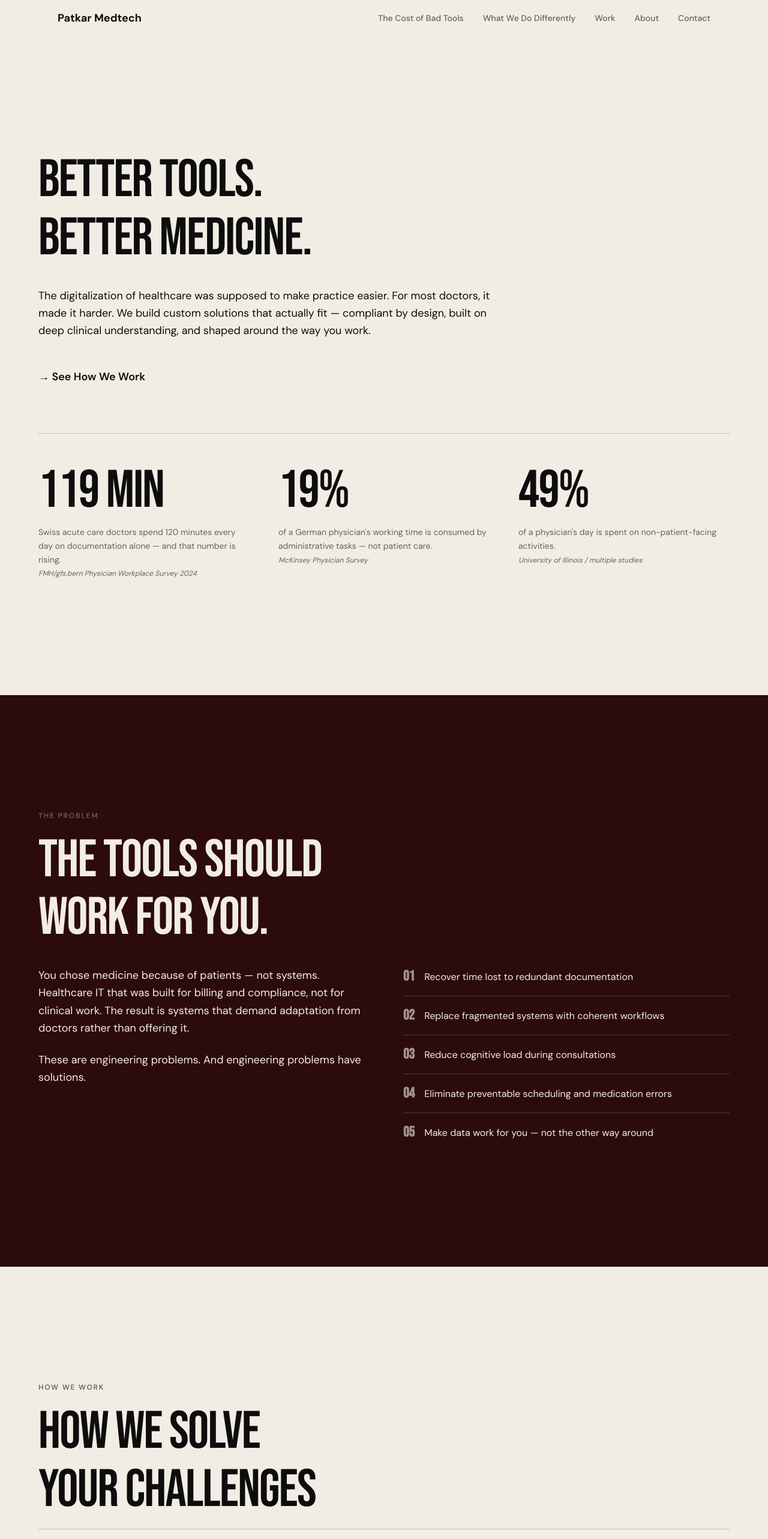
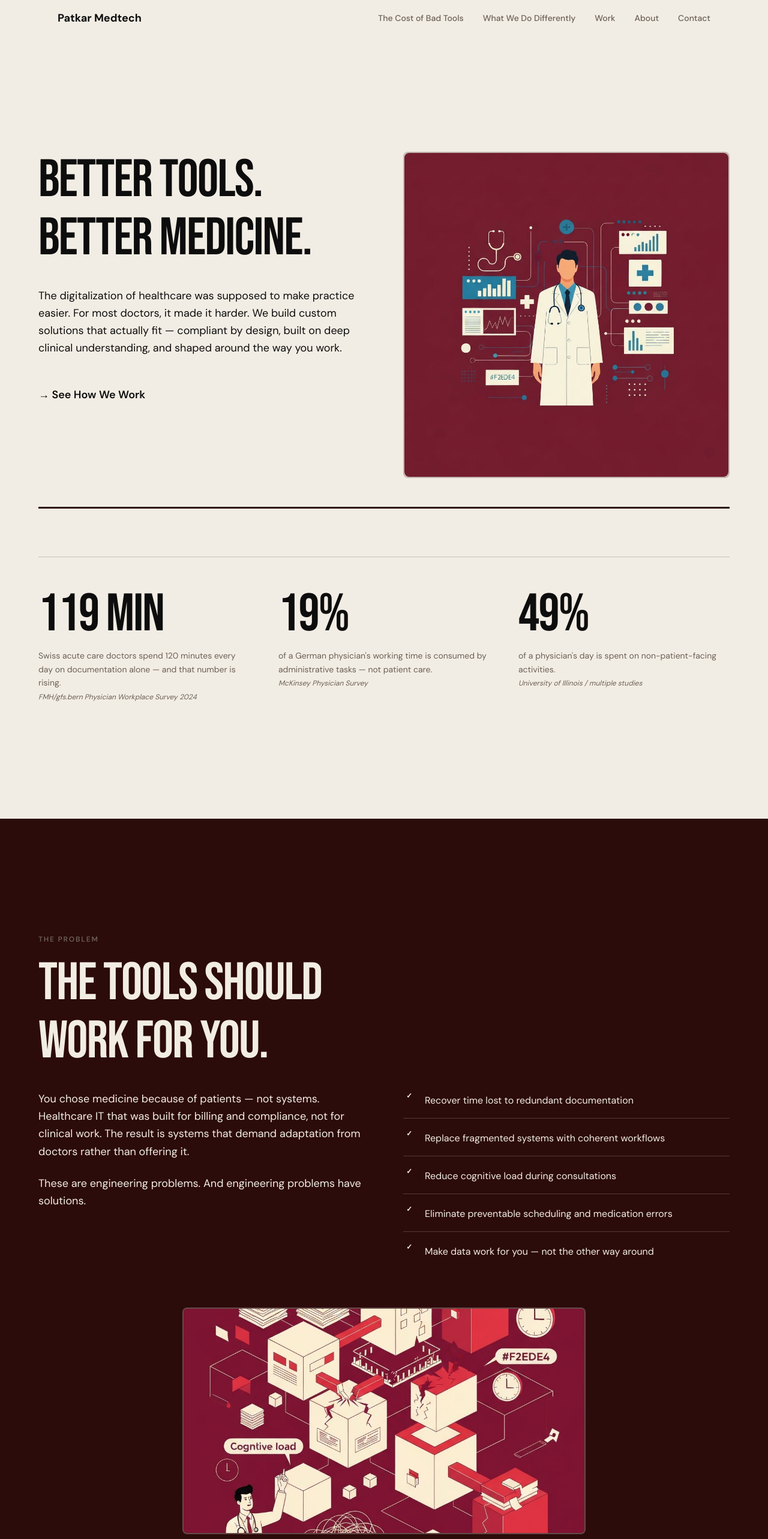
Before and after one commit to nitishspatkar/patkar-medtech-web, a Next.js app: page / in a window 1280 px wide. Shown: the top 2566 px of the page at 60% size. Built offline with nearby package versions, Linux system fonts and the light colour scheme.

Commit message:
Add visual elements, accents, illustrations, and SVG icons for improved design

```diff
--- a/app/globals.css
+++ b/app/globals.css
@@ -63,3 +63,81 @@ body {
   max-height: 1000px;
   opacity: 1;
 }
+
+/* Accent divider lines */
+.accent-divider {
+  height: 3px;
+  background: var(--color-burgundy);
+  margin: 2rem 0;
+}
+
+.accent-divider-sm {
+  height: 2px;
+  background: var(--color-burgundy);
+  margin: 1.5rem 0;
+}
+
+/* Geometric decorative elements */
+.accent-dot {
+  width: 8px;
+  height: 8px;
+  background: var(--color-burgundy);
+  border-radius: 50%;
+}
+
+.accent-dot-row {
+  display: flex;
+  gap: 1rem;
+  align-items: center;
+  margin: 1.5rem 0;
+}
+
+.accent-dot-row span {
+  width: 4px;
+  height: 4px;
+  background: var(--color-burgundy);
+  border-radius: 50%;
+}
+
+/* Section accent background */
+.section-accent-bg {
+  position: relative;
+}
+
+.section-accent-bg::before {
+  content: '';
+  position: absolute;
+  top: 0;
+  left: 0;
+  right: 0;
+  height: 3px;
+  background: var(--color-burgundy);
+}
+
+/* Icon styles for benefits and categories */
+.icon-check {
+  display: inline-flex;
+  align-items: center;
+  justify-content: center;
+  width: 20px;
+  height: 20px;
+  background: var(--color-burgundy);
+  color: var(--color-cream);
+  border-radius: 50%;
+  font-size: 12px;
+  font-weight: bold;
+  flex-shrink: 0;
+}
+
+.category-badge {
+  display: inline-block;
+  padding: 0.4rem 0.8rem;
+  background: var(--color-burgundy);
+  color: var(--color-cream);
+  font-size: 0.7rem;
+  font-weight: 600;
+  letter-spacing: 0.1em;
+  text-transform: uppercase;
+  border-radius: 4px;
+  margin-bottom: 0.5rem;
+}
--- a/components/AboutSection.tsx
+++ b/components/AboutSection.tsx
@@ -44,6 +44,8 @@ export function AboutSection() {
       className="relative bg-cream px-4 py-20 sm:px-6 sm:py-32 lg:px-8 lg:py-48"
     >
       <div className="mx-auto max-w-6xl">
+        <div className="accent-divider"></div>
+
         <div className="eyebrow">About Us</div>
 
         <h2 className="heading-display mb-12 max-w-3xl">
--- a/components/CaseStudies.tsx
+++ b/components/CaseStudies.tsx
@@ -104,6 +104,8 @@ export function CaseStudies() {
       className="relative bg-burgundy px-4 py-20 sm:px-6 sm:py-32 lg:px-8 lg:py-48 text-cream"
     >
       <div className="mx-auto max-w-6xl">
+        <div className="accent-divider"></div>
+
         <div className="eyebrow text-cream/60">Work</div>
 
         <h2 className="heading-display mb-16 max-w-3xl">
@@ -130,9 +132,9 @@ export function CaseStudies() {
                     {study.number}
                   </span>
                   <div className="min-w-0">
-                    <p className="text-sm font-semibold text-cream/60 uppercase letter-spacing-wider mb-1">
+                    <div className="category-badge">
                       {study.category}
-                    </p>
+                    </div>
                     <h3 className="font-display text-xl font-bold text-cream sm:text-2xl leading-tight">
                       {study.title}
                     </h3>
--- a/components/FAQ.tsx
+++ b/components/FAQ.tsx
@@ -113,6 +113,8 @@ export function FAQ() {
       <div className="mx-auto max-w-6xl">
         <div className="eyebrow text-cream/60">FAQ</div>
 
+        <div className="accent-divider"></div>
+
         <h2 className="heading-display mb-16 max-w-3xl">
           EVERYTHING YOU<br />
           NEED TO KNOW
--- a/components/HeroSection.tsx
+++ b/components/HeroSection.tsx
@@ -66,6 +66,8 @@ export function HeroSection() {
       className="relative bg-cream px-4 py-20 sm:px-6 sm:py-32 lg:px-8 lg:py-48"
     >
       <div className="mx-auto max-w-6xl">
+        <div className="grid gap-12 lg:grid-cols-2 lg:gap-16 items-start mb-12">
+          <div>
             <h1 className="heading-display mb-8 max-w-4xl">
               BETTER TOOLS.<br />
               BETTER MEDICINE.
@@ -78,6 +80,22 @@ export function HeroSection() {
             <a href="#our-approach" className="inline-flex items-center gap-2 text-lg font-semibold text-dark hover:opacity-70 transition-opacity">
               → See How We Work
             </a>
+          </div>
+
+          {/* Hero illustration placeholder */}
+          <div className="hidden lg:flex items-center justify-center">
+            <div className="w-full aspect-square bg-burgundy/5 rounded-lg border-2 border-burgundy/20 flex items-center justify-center">
+              <img
+                src="/images/hero-illustration.jpg"
+                alt="Healthcare digitalization illustration"
+                className="w-full h-full object-cover rounded-lg"
+              />
+            </div>
+          </div>
+        </div>
+
+        {/* Accent divider */}
+        <div className="accent-divider"></div>
 
         {/* Stat bar */}
         <div className="mt-20 border-t border-dark/20 pt-12 grid gap-12 sm:grid-cols-3">
--- a/components/OurApproach.tsx
+++ b/components/OurApproach.tsx
@@ -110,11 +110,11 @@ export function OurApproach() {
       className="relative bg-cream px-4 py-20 sm:px-6 sm:py-32 lg:px-8 lg:py-48"
     >
       <div className="mx-auto max-w-6xl">
-        <div className="eyebrow">How We Work</div>
+        <div className="accent-divider"></div>
 
-        <h2 className="heading-display mb-4 max-w-3xl">
-          HOW WE SOLVE<br />
-          YOUR CHALLENGES
+        <h2 className="heading-display mb-16 max-w-3xl">
+          WHAT WE<br />
+          DO DIFFERENTLY
         </h2>
 
         <div className="space-y-0 border-t border-dark/20">
--- a/components/WhyDigitalize.tsx
+++ b/components/WhyDigitalize.tsx
@@ -120,12 +120,21 @@ export function WhyDigitalize() {
                 ref={(el) => (benefitsRef.current[i] = el)}
                 className="flex gap-4 items-start pb-4 border-b border-cream/20 last:border-0"
               >
-                <div className="font-display text-2xl font-bold shrink-0 text-cream/60">
-                  {String(i + 1).padStart(2, "0")}
-                </div>
+                <div className="icon-check">✓</div>
                 <p className="text-base leading-relaxed pt-1">{benefit}</p>
               </div>
             ))}
+          </div>
+        </div>
+
+        {/* Problem visualization placeholder */}
+        <div className="mt-16 hidden md:flex items-center justify-center">
+          <div className="w-full max-w-2xl aspect-video bg-cream/10 rounded-lg border-2 border-cream/20 flex items-center justify-center overflow-hidden">
+            <img
+              src="/images/problem-visualization.jpg"
+              alt="Healthcare IT challenges visualization"
+              className="w-full h-full object-cover"
+            />
           </div>
         </div>
 
```
Also changed, not shown: public/images/hero-illustration.jpg (added), public/images/problem-visualization.jpg (added). Lines whose indentation alone changed are shown as unchanged.
